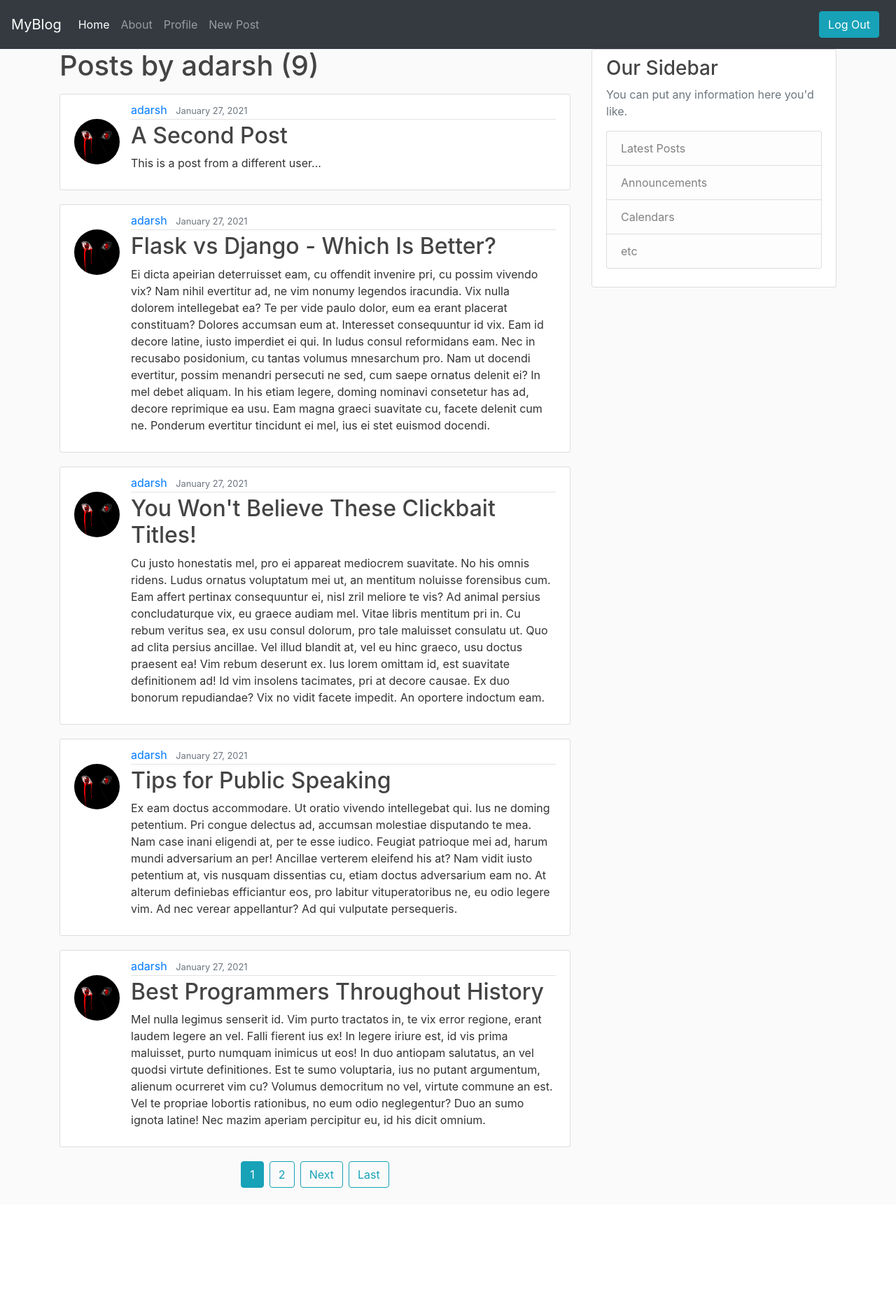
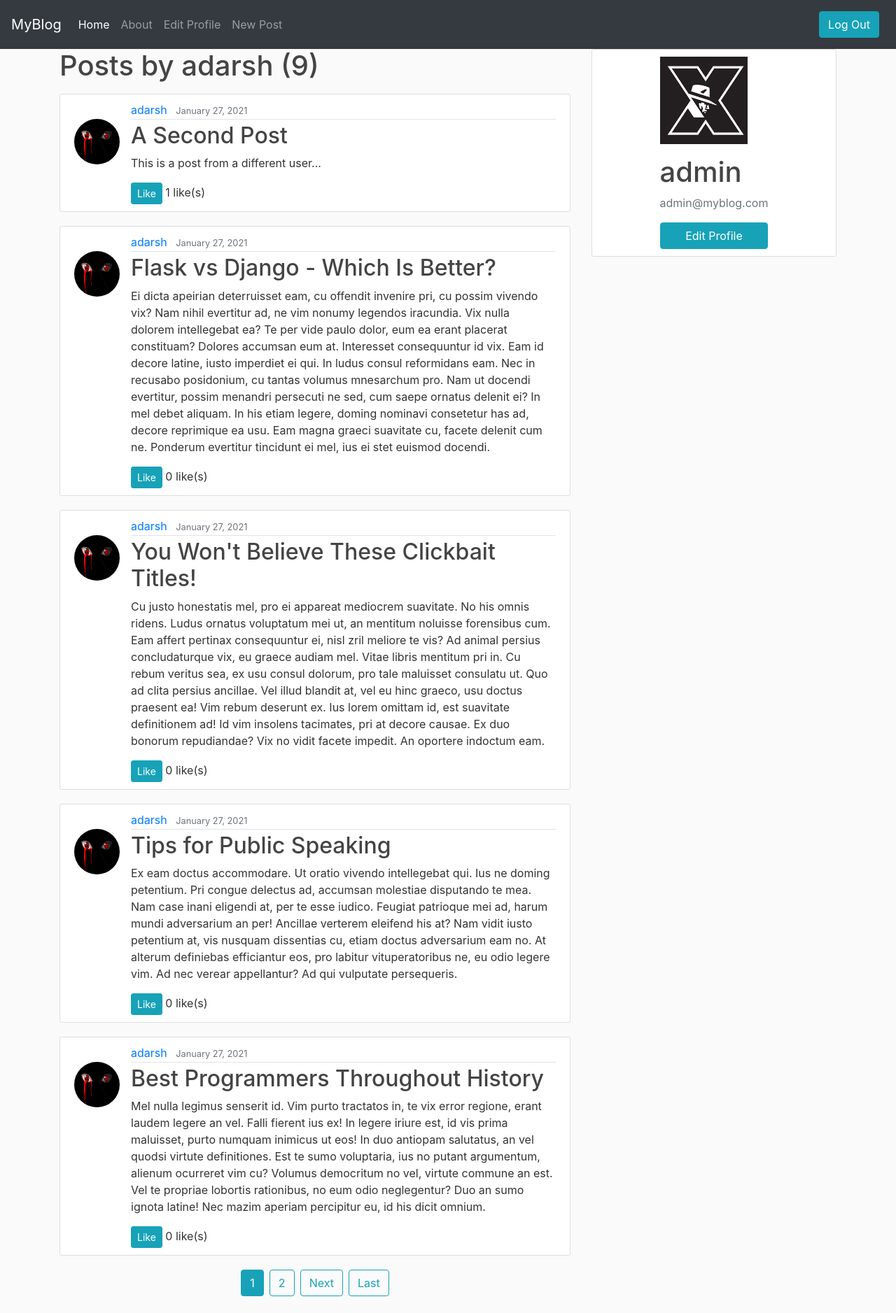
Before and after one commit to Adarsh08X/Blog, a Django app: a page that uses templates/blog/base.html in a window 1280 px wide. Shown: the whole page at 70% size. Before the commit the page ends 1698 px from the top, so only its background shows below. Run offline with Django 3.2, Linux system fonts and the light colour scheme; a user stored in the database is signed in; data comes from the database, SQL or seed files in the repository; both versions use the stored data as it was after the commit.

Commit message:
Modifications done

```diff
--- a/blog/views.py
+++ b/blog/views.py
@@ -25,8 +25,6 @@ class PostListView(ListView):
     paginate_by = 5
 
 
-
-
 class UserPostListView(ListView):
     model  = Post
     template_name = 'blog/user_posts.html'
@@ -36,6 +34,7 @@ class UserPostListView(ListView):
     def get_queryset(self):
         user =  get_object_or_404(User, username=self.kwargs.get('username'))
         return Post.objects.filter(author=user)
+
 
 
 
--- a/templates/blog/base.html
+++ b/templates/blog/base.html
@@ -32,7 +32,7 @@
             </li>
             {% if request.user.is_authenticated %}
             <li class="nav-item">
-              <a class="nav-link" href="{% url 'profile' %}">Profile</a>
+              <a class="nav-link" href="{% url 'profile-update' %}">Edit Profile</a>
             </li>
             <li class="nav-item">
               <a class="nav-link" href="{% url 'post-create' %}">New Post</a>
@@ -72,19 +72,28 @@
             {% endif %}
             {% block content %}{% endblock %}
           </div>
+          {% if request.user.is_authenticated %}
           <div class="col-md-4">
-            <div class="content-section">
-              <h3>Our Sidebar</h3>
-              <p class='text-muted'>You can put any information here you'd like.
+            <div class="d-flex justify-content-center content-section">
+
                 <ul class="list-group">
-                  <li class="list-group-item list-group-item-light">Latest Posts</li>
-                  <li class="list-group-item list-group-item-light">Announcements</li>
-                  <li class="list-group-item list-group-item-light">Calendars</li>
-                  <li class="list-group-item list-group-item-light">etc</li>
+
+                    <img class=" account-img" src="{{ user.profile.image.url }}">
+                    <div class="media-body">
+                      <h2 class="account-heading">{{ user.username }}</h2>
+                      <p class="text-secondary">{{ user.email }}</p>
+                    </div>
+
+                    {% if request.user.is_authenticated %}
+                      <a class="btn btn-info" href="{% url 'profile-update' %}">Edit Profile</a>
+                    {% endif %}
+
+
                 </ul>
               </p>
             </div>
           </div>
+          {% endif %}
         </div>
       </main>
 
--- a/templates/blog/user_posts.html
+++ b/templates/blog/user_posts.html
@@ -13,6 +13,17 @@
               </div>
               <h2><a class="article-title" href="{% url 'post-detail' post.id %}">{{ post.title }}</a></h2>
               <p class="article-content">{{ post.content }}</p>
+              <div>
+                <form action="{% url 'like_post' post.pk %}" method="POST">
+                  {% csrf_token %}
+                  {% if request.user.is_authenticated %}
+                  <button type="submit" name="post_id" value="{{ post.id }}" class="btn btn-info btn-sm">Like</button>
+                  {% else %}
+                  <a href="{% url 'login' %}" class="btn btn-info btn-sm">Like</a>
+                  {% endif %}
+                  <span> {{ post.likes.count }} like(s)</span>
+              </form>
+              </div>
             </div>
           </article>
         {% endfor %}
--- a/templates/users/profile.html
+++ b/templates/users/profile.html
@@ -3,7 +3,6 @@
 {% block content %}
 <div class="content-section">
   <div class="media">
-
     <img class="rounded-circle account-img" src="{{ user.profile.image.url }}">
     <div class="media-body">
       <h2 class="account-heading">{{ user.username }}</h2>
```
Also changed, not shown: users/views.py (+7 -1 lines), db.sqlite3.
